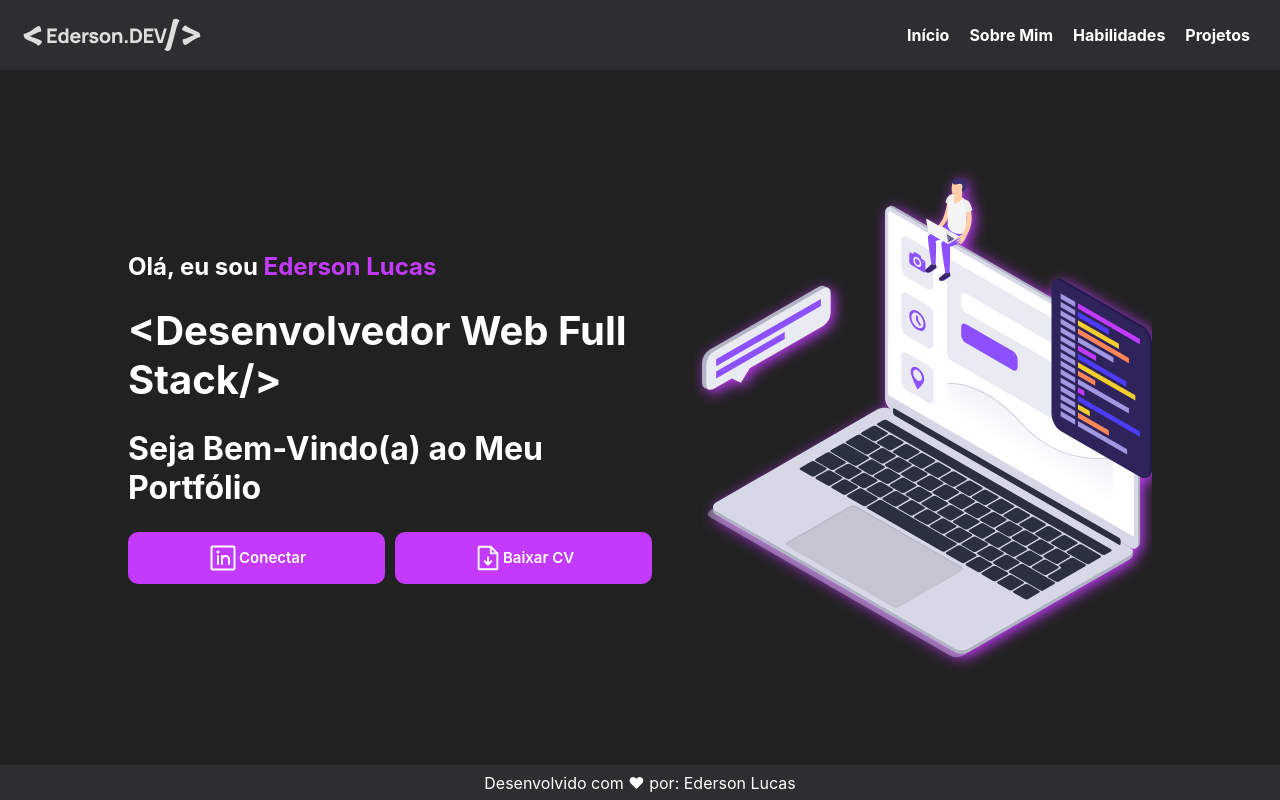
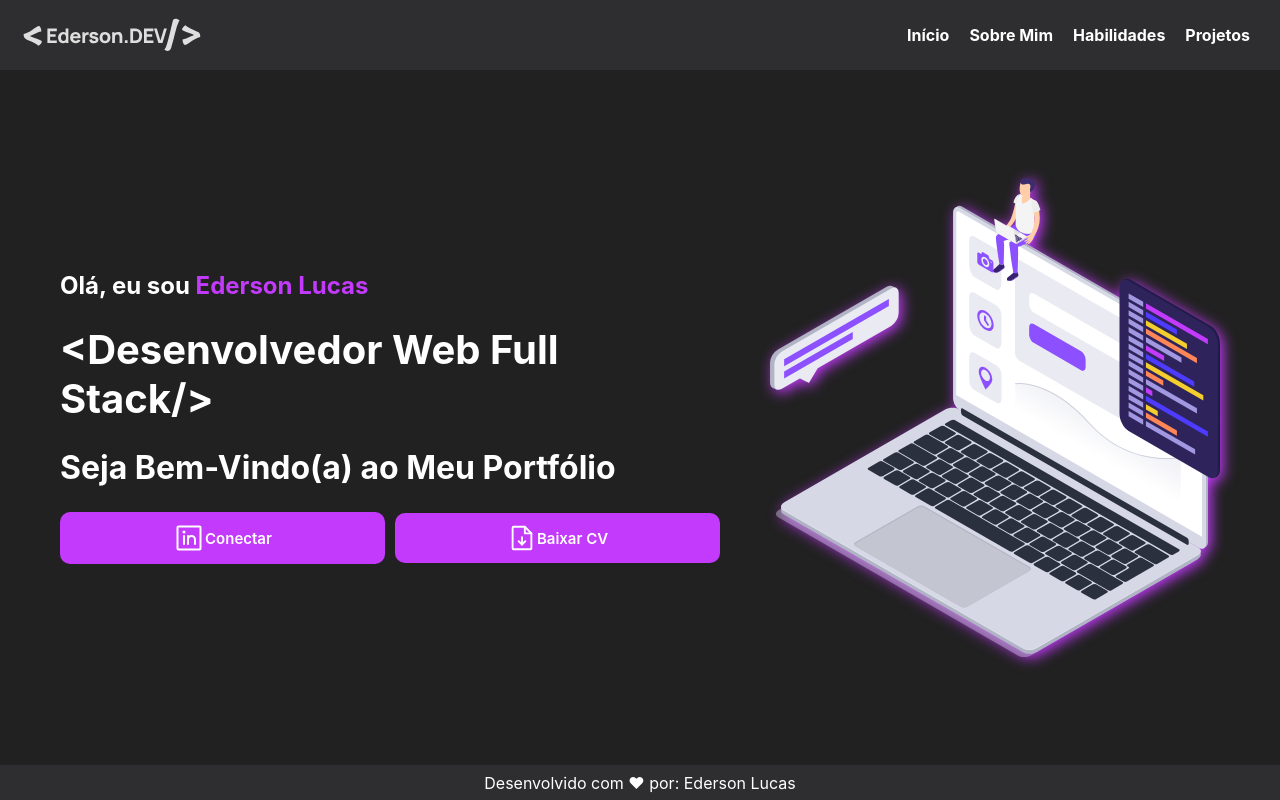
Before and after one commit to edersonlucas/portifolio, a React (Create React App) app: page / in a window 1280 px wide. Built offline with nearby package versions, Linux system fonts and the light colour scheme; no server answers.

Commit message:
style: Correções no css

```diff
--- a/src/components/Footer/style.js
+++ b/src/components/Footer/style.js
@@ -10,6 +10,12 @@ const Container = styled.footer`
   color: white;
   z-index: 9;
   backdrop-filter: blur(4px);
+
+  @media screen and (max-width: 400px) {
+    > p {
+      font-size: 0.8rem;
+    }
+  }
 `
 
 export { Container }
--- a/src/components/Header/styles.js
+++ b/src/components/Header/styles.js
@@ -19,7 +19,8 @@ const Container = styled.header`
     justify-content: space-between;
     > img {
       margin-left: 20px;
-      @media screen and (max-width: 350px) {
+      @media screen and (max-width: 400px) {
+        max-width: 170px;
         width: 55%;
       }
     }
--- a/src/components/ProjectCard/styles.js
+++ b/src/components/ProjectCard/styles.js
@@ -9,6 +9,7 @@ const Container = styled.div`
   position: relative;
   transition: all 0.4s;
   filter: grayscale(45%);
+  text-align: justify;
 
   > h1 {
     font-size: 1.5rem;
--- a/src/index.css
+++ b/src/index.css
@@ -7,6 +7,7 @@ body {
   -moz-osx-font-smoothing: grayscale;
   background: rgba(33, 33, 33);
   font-size: 1rem;
+  height: -webkit-fill-available;
 }
 
 * {
@@ -17,7 +18,6 @@ body {
 @media  (max-width: 1190px){
   html {
     background-size: auto;
-    overflow: hidden;
   }
 }
 
--- a/src/pages/About/styles.js
+++ b/src/pages/About/styles.js
@@ -6,11 +6,12 @@ const Container = styled.div`
   justify-content: center;
   color: white;
   max-width: 1000px;
-  width: 80%;
+  width: 100%;
   overflow: hidden;
   margin: auto;
   height: calc(100vh - 105px);
   padding: 20px;
+  text-align: justify;
 
   img {
     max-width: 350px;
@@ -24,6 +25,7 @@ const Container = styled.div`
 
   @media screen and (max-width: 1000px) {
     flex-direction: column;
+    padding: 5px;
     img {
       display: none;
     }
--- a/src/pages/Home/styles.js
+++ b/src/pages/Home/styles.js
@@ -6,10 +6,12 @@ const Container = styled.div`
   justify-content: center;
   color: white;
   max-width: 1200px;
-  width: 80%;
+  width: 100%;
   overflow: hidden;
   margin: auto;
   height: calc(100vh - 105px);
+  padding: 20px;
+
 
   img {
     max-width: 450px;
@@ -108,6 +110,7 @@ const ContainerLink = styled.div`
   display: flex;
   gap: 10px;
   margin-top: 25px;
+  align-items: center;
 
   @media screen and (max-width: 480px) {
     flex-direction: column;
--- a/src/pages/Skills/styles.js
+++ b/src/pages/Skills/styles.js
@@ -5,7 +5,7 @@ const Container = styled.div`
   align-items: center;
   justify-content: center;
   max-width: 1200px;
-  width: 80%;
+  width: 100%;
   color: white;
   overflow: hidden;
   height: calc(100vh - 105px);
```
